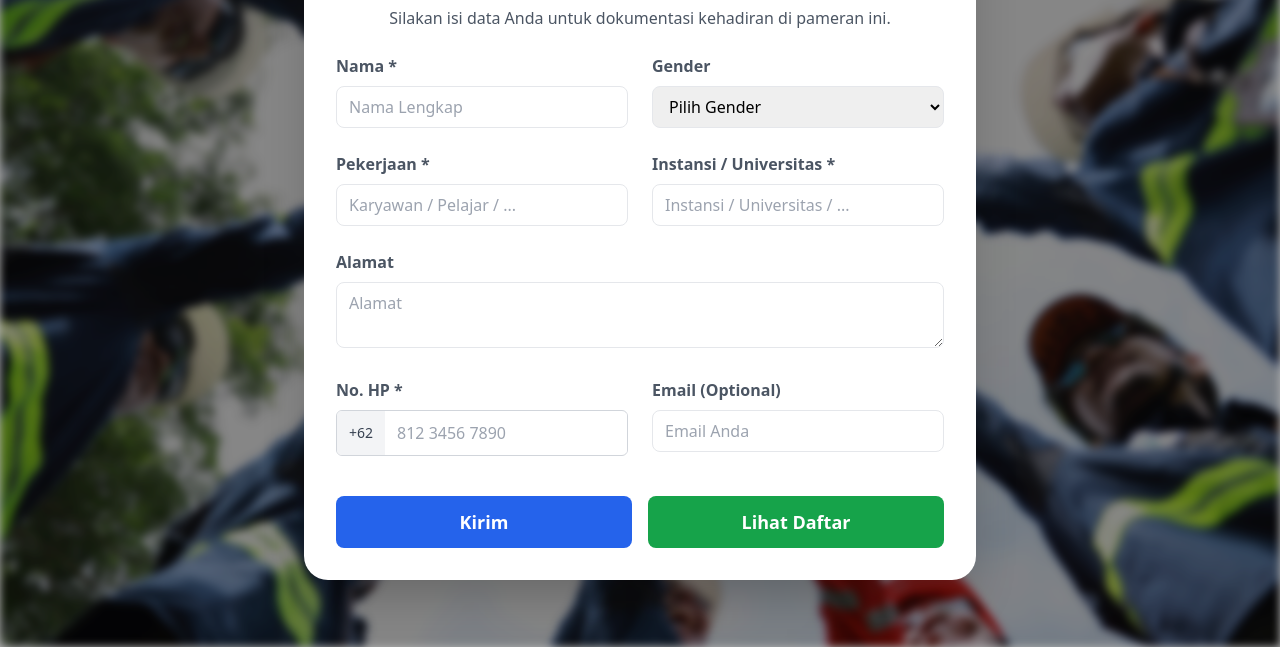
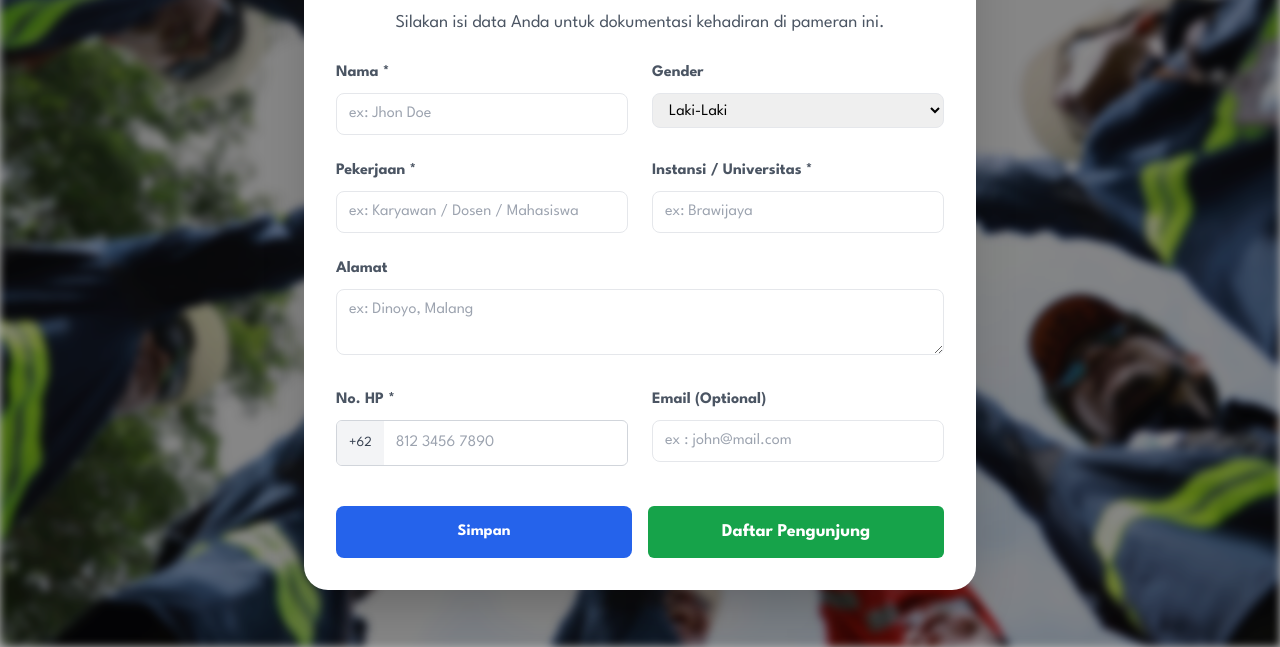
Before and after one commit to rizHarism/arunika-expo-app, a website with bundled scripts: page buku-tamu/index.html in a window 1280 px wide. Shown: the part 153-800 px from the top of the page. Built offline with nearby package versions, Linux system fonts and the light colour scheme.

Commit message:
change default font and logo

```diff
--- /dev/null
+++ b/assets/css/fonts.css
@@ -0,0 +1,20 @@
+@font-face {
+  font-family: "League Spartan";
+  src: url("../fonts/LeagueSpartan/LeagueSpartan-Regular.woff2") format("woff2");
+  font-weight: 400;
+  font-style: normal;
+}
+
+@font-face {
+  font-family: "League Spartan";
+  src: url("../fonts/LeagueSpartan/LeagueSpartan-Medium.woff2") format("woff2");
+  font-weight: 500;
+  font-style: normal;
+}
+
+@font-face {
+  font-family: "League Spartan";
+  src: url("../fonts/LeagueSpartan/LeagueSpartan-Bold.woff2") format("woff2");
+  font-weight: 700;
+  font-style: normal;
+}
--- a/buku-tamu/index.html
+++ b/buku-tamu/index.html
@@ -5,10 +5,11 @@
     <meta charset="UTF-8">
     <meta name="viewport" content="width=device-width, initial-scale=1.0">
     <title>Buku Tamu | Arunika Corp</title>
+    <link rel="stylesheet" href="../assets/css/fonts.css">
     <link rel="stylesheet" href="../assets/css/tailwind.css">
 </head>
 
-<body class="min-h-screen flex items-center justify-center relative overflow-hidden">
+<body class="font-sans min-h-screen flex items-center justify-center relative overflow-hidden">
 
     <!-- Background Image -->
     <img src="../assets/img/expo-bg.jpg" alt="Background"
@@ -19,15 +20,22 @@
 
     <!-- Back Button -->
     <a id="back-button" href="../index.html"
-        class="fixed top-6 left-6 z-50 bg-white/10 text-white w-16 h-16 flex items-center justify-center rounded-full shadow-lg hover:bg-white/20 transition">
+        class="fixed z-50 top-6 left-4 bg-white/10 text-white w-16 h-16 md:w-16 md:h-16 sm:w-8 sm:h-8 text-2xl md:text-xl sm:text-sm flex items-center justify-center rounded-full shadow-lg hover:bg-white/20 transition">
         ⬅️
     </a>
 
 
     <!-- Centered Form Card -->
     <div class="relative z-10 w-full max-w-2xl bg-white rounded-3xl shadow-2xl p-8 space-y-6">
-        <h2 class="text-3xl font-bold text-center text-gray-700 tracking-wide mb-6">📝 Buku Tamu Arunika</h2>
-        <p class="text-center text-gray-600 mb-6">Silakan isi data Anda untuk dokumentasi kehadiran di pameran ini.</p>
+        <h2 class="text-4xl font-bold text-gray-700 tracking-wide mb-6 flex items-center justify-center">
+            <!-- Logo on the left -->
+            <img src="../assets/img/logo.png" alt="Logo" class="w-10 h-10 object-contain mr-5">
+            <!-- Text -->
+
+            <span class="mt-2">Buku Pengunjung</span>
+        </h2>
+        <p class="text-center text-gray-600 text-lg mb-6">Silakan isi data Anda untuk dokumentasi kehadiran di pameran
+            ini.</p>
 
         <form id="guestForm" class="grid md:grid-cols-2 gap-6">
             <!-- Nama -->
@@ -35,7 +43,7 @@
                 <label class="block font-bold text-gray-600 mb-2">Nama *</label>
                 <input type="text" name="nama"
                     class="w-full border rounded-lg px-3 py-2 focus:outline-none focus:ring focus:ring-blue-500"
-                    placeholder="Nama Lengkap" required />
+                    placeholder="ex: Jhon Doe" required />
             </div>
 
             <!-- Gender -->
@@ -43,7 +51,7 @@
                 <label class="block font-bold text-gray-600 mb-2">Gender</label>
                 <select name="gender"
                     class="w-full border rounded-lg px-3 py-2 focus:outline-none focus:ring focus:ring-blue-500">
-                    <option disabled selected>Pilih Gender</option>
+                    <!-- <option disabled selected>Pilih Gender</option> -->
                     <option value="laki-laki">Laki-Laki</option>
                     <option value="perempuan">Perempuan</option>
                 </select>
@@ -54,7 +62,7 @@
                 <label class="block font-bold text-gray-600 mb-2">Pekerjaan *</label>
                 <input type="text" name="pekerjaan"
                     class="w-full border rounded-lg px-3 py-2 focus:outline-none focus:ring focus:ring-blue-500"
-                    placeholder="Karyawan / Pelajar / ..." required />
+                    placeholder="ex: Karyawan / Dosen / Mahasiswa" required />
             </div>
 
             <!-- Instansi -->
@@ -62,7 +70,7 @@
                 <label class="block font-bold text-gray-600 mb-2">Instansi / Universitas *</label>
                 <input type="text" name="instansi"
                     class="w-full border rounded-lg px-3 py-2 focus:outline-none focus:ring focus:ring-blue-500"
-                    placeholder="Instansi / Universitas / ..." required />
+                    placeholder="ex: Brawijaya" required />
             </div>
 
             <!-- Alamat -->
@@ -70,7 +78,7 @@
                 <label class="block font-bold text-gray-600 mb-2">Alamat</label>
                 <textarea name="alamat" rows="2"
                     class="w-full border rounded-lg px-3 py-2 focus:outline-none focus:ring focus:ring-blue-500"
-                    placeholder="Alamat"></textarea>
+                    placeholder="ex: Dinoyo, Malang"></textarea>
             </div>
 
             <!-- No HP -->
@@ -88,18 +96,18 @@
                 <label class="block font-bold text-gray-600 mb-2">Email (Optional)</label>
                 <input type="email" name="email"
                     class="w-full border rounded-lg px-3 py-2 focus:outline-none focus:ring focus:ring-blue-500"
-                    placeholder="Email Anda" />
+                    placeholder="ex : john@mail.com" />
             </div>
 
             <!-- Buttons -->
             <div class="col-span-2 flex flex-col md:flex-row md:space-x-4 space-y-3 md:space-y-0 mt-4">
                 <button type="submit"
-                    class="flex-1 bg-blue-600 text-white py-3 rounded-lg text-lg font-semibold hover:bg-blue-700 transition">
-                    Kirim
+                    class="flex-1 bg-blue-600 text-white py-3 rounded-lg text-md font-semibold hover:bg-blue-700 transition">
+                    Simpan
                 </button>
                 <a href="list.html"
-                    class="flex-1 text-center bg-green-600 text-white py-3 rounded-lg text-lg font-semibold hover:bg-green-700 transition">
-                    Lihat Daftar
+                    class="flex-1 text-center bg-green-600 text-white py-3 rounded-md text-lg font-semibold hover:bg-green-700 transition">
+                    Daftar Pengunjung
                 </a>
             </div>
         </form>
--- a/tailwind.config.js
+++ b/tailwind.config.js
@@ -8,7 +8,11 @@ module.exports = {
     "./assets/js/**/*.js",
   ],
   theme: {
-    extend: {},
+    extend: {
+      fontFamily: {
+        sans: ["League Spartan", "sans-serif"],
+      },
+    },
   },
   plugins: [],
 };
```
Also changed, not shown: index.html (+14 -12 lines), video/index.html (+3 -1 lines), assets/css/tailwind.css, assets/fonts/LeagueSpartan/LeagueSpartan-Bold.woff2 (added), assets/fonts/LeagueSpartan/LeagueSpartan-Medium.woff2 (added), assets/fonts/LeagueSpartan/LeagueSpartan-Regular.woff2 (added), assets/img/logo_arunika_old.png (added), assets/img/logo_old.png (deleted), 2 other files.
